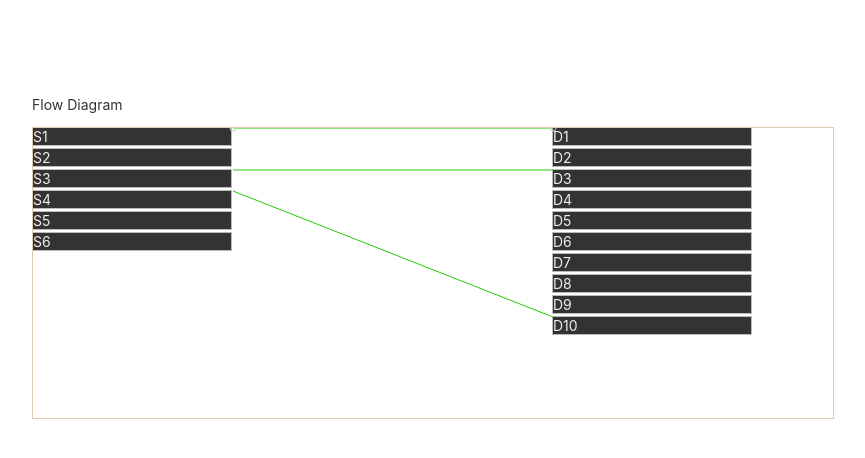
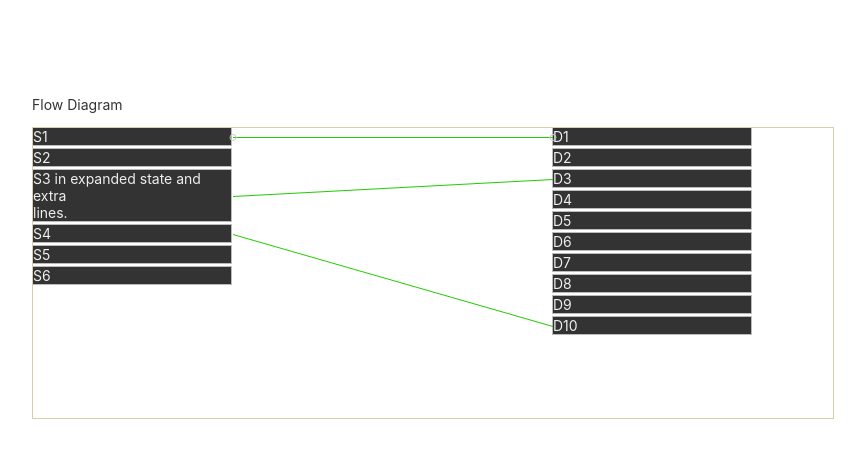
Before and after one commit to rostag/exp, an Angular app: page / in a window 1280 px wide. Shown: the top 458 px of the page, without its empty margins (128-993 px from the left). Built offline with nearby package versions, Linux system fonts and the light colour scheme.

Commit message:
Added variable element height

```diff
--- a/src/app/diagram/diagram.component.html
+++ b/src/app/diagram/diagram.component.html
@@ -8,7 +8,7 @@
         <div class="sources">
             <div id="source-1">S1</div>
             <div id="source-2">S2</div>
-            <div id="source-3">S3</div>
+            <div id="source-3">S3 in expanded state and <br> extra <br>lines.</div>
             <div id="source-4">S4</div>
             <div id="source-5">S5</div>
             <div id="source-6">S6</div>
--- a/src/app/diagram/diagram.component.ts
+++ b/src/app/diagram/diagram.component.ts
@@ -58,8 +58,8 @@ export class DiagramComponent implements OnInit {
 
             var srcRect = srcEl.getBoundingClientRect();
             var dstRect = dstEl.getBoundingClientRect();
-            coords.push([srcRect.right - chartRect.left, srcRect.top - chartRect.top]);
-            coords.push([dstRect.left - chartRect.left, dstRect.top - chartRect.top]);
+            coords.push([srcRect.right - chartRect.left, srcRect.top - chartRect.top + srcRect.height / 2]);
+            coords.push([dstRect.left - chartRect.left, dstRect.top - chartRect.top + dstRect.height / 2]);
 
             console.log(coords);
 
```
